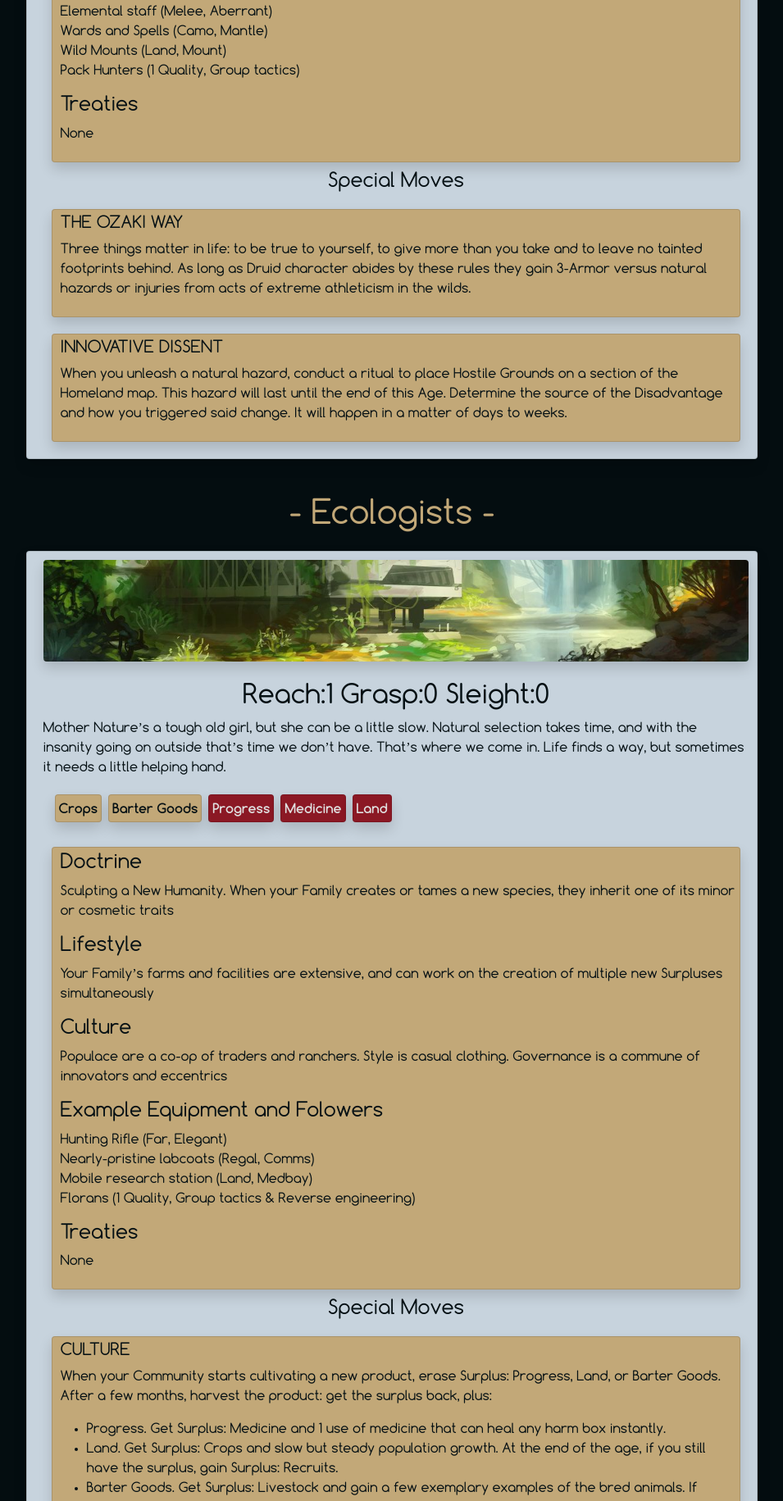
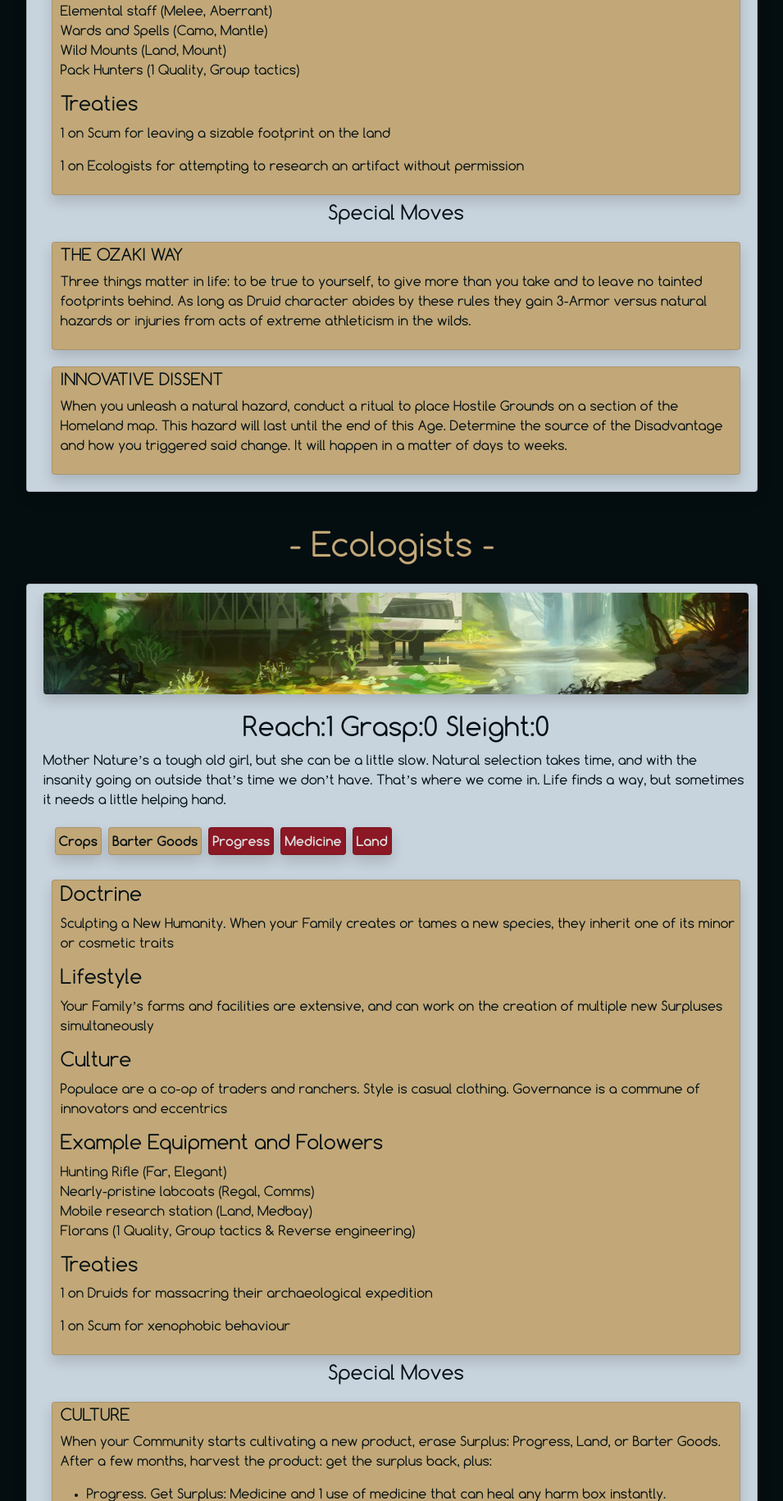
Before and after one commit to snbefly/colonygame, a plain HTML site: page stats.html in a window 1280 px wide. Shown: the part 950-2781 px from the top of the page at 82% size, without its empty margins (162-1117 px from the left). Drawn offline with nearby package versions, Linux system fonts and the light colour scheme.

Commit message:
Treaties

```diff
--- a/stats.html
+++ b/stats.html
@@ -68,7 +68,8 @@
           <p>Elemental staff (Melee, Aberrant)<br> Wards and Spells (Camo, Mantle)<br> Wild Mounts (Land, Mount)<br> Pack Hunters (1 Quality, Group tactics)</p>
 
           <h4>Treaties</h4>
-          <p>None</p>
+          <p>1 on Scum for leaving a sizable footprint on the land</p>
+          <p>1 on Ecologists for attempting to research an artifact without permission</p>
         </div>
 
         <h4 style="text-align: center;">Special Moves</h4>
@@ -113,7 +114,8 @@
           <p>Hunting Rifle (Far, Elegant)<br> Nearly-pristine labcoats (Regal, Comms)<br> Mobile research station (Land, Medbay)<br> Florans (1 Quality, Group tactics & Reverse engineering)</p>
 
           <h4>Treaties</h4>
-          <p>None</p>
+          <p>1 on Druids for massacring their archaeological expedition</p>
+          <p>1 on Scum for xenophobic behaviour</p>
         </div>
 
         <h4 style="text-align: center;">Special Moves</h4>
```
Also changed, not shown: scum.html (+2 -1 lines).
